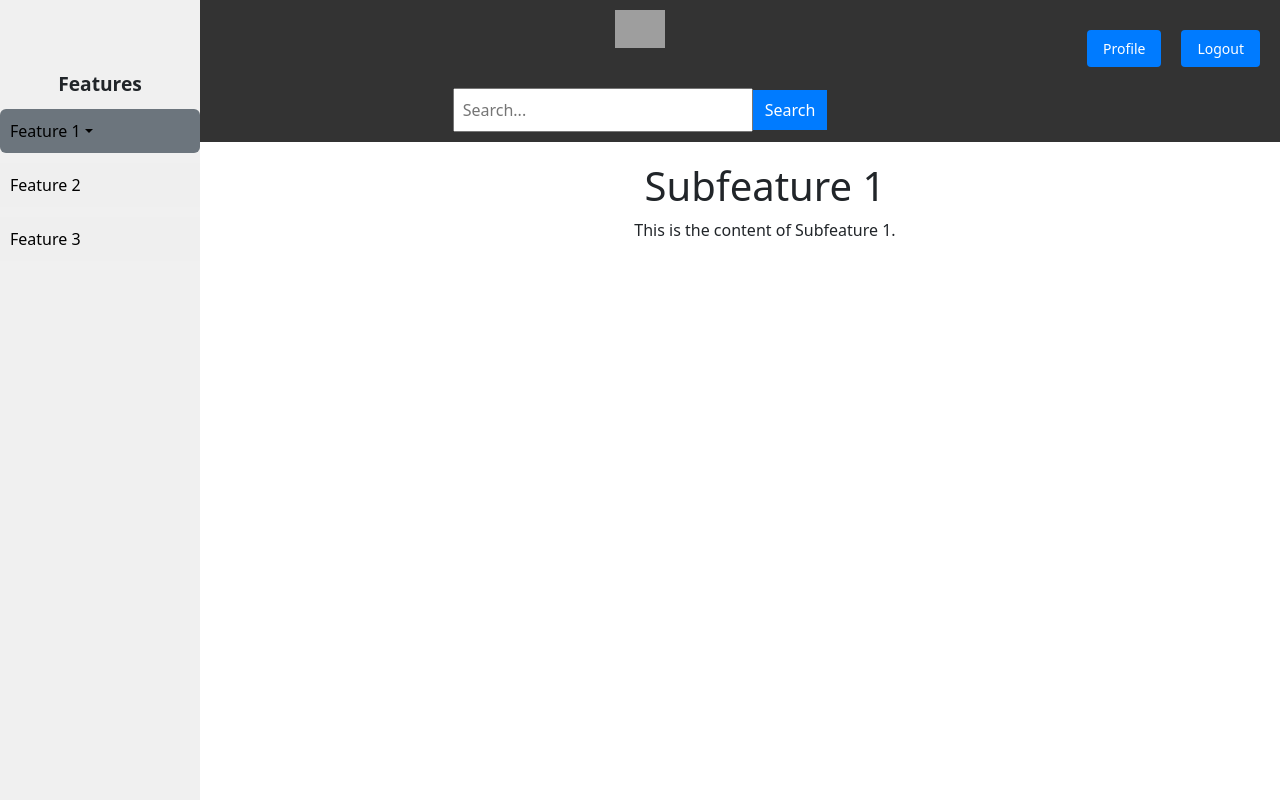
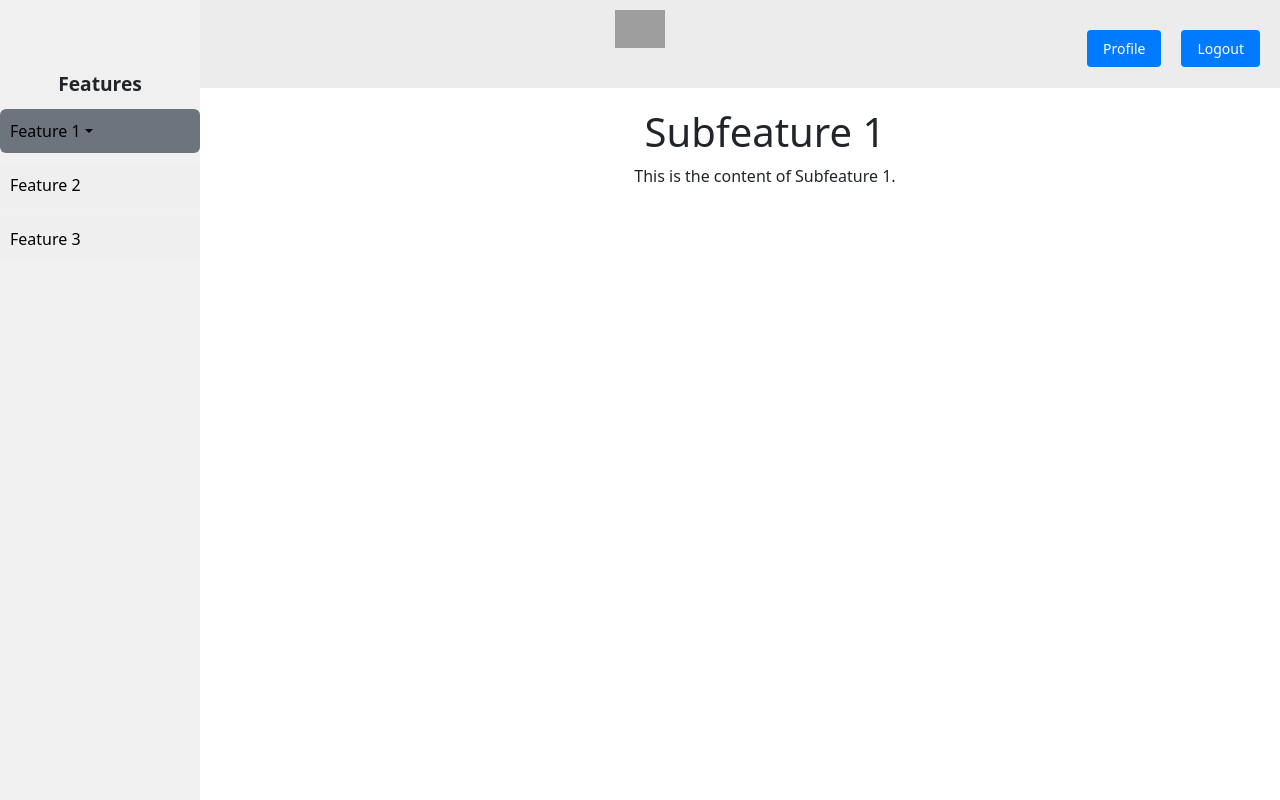
Before and after one commit to Chakridhar2555/GOV-p, a React (Create React App) app in the folder public-portal/: page /feature1/subfeature1 in a window 1280 px wide. Built offline with nearby package versions, Linux system fonts and the light colour scheme; grey boxes are pictures that could not be loaded.

Commit message:
removed search bar

```diff
--- a/public-portal/src/pages/Navbar.css
+++ b/public-portal/src/pages/Navbar.css
@@ -3,7 +3,7 @@
   justify-content: center;
   align-items: center;
   padding: 10px 20px;
-    background-color: #333;
+  background-color: #ececec; /* Light blue background */
   color: white;
 }
 
@@ -29,14 +29,18 @@
 .search-input {
   padding: 8px;
   font-size: 16px;
+  border: 1px solid #ddd; /* Light grey border */
+  border-radius: 4px;
 }
 
 .search-button {
   padding: 8px 12px;
-    background-color: #007bff;
+  background-color: #34c759; /* Green background */
   color: white;
   border: none;
+  border-radius: 4px;
   cursor: pointer;
+  margin-left: 5px; /* Space between input and button */
 }
 
 .profile-section {
@@ -48,13 +52,14 @@
 .profile-button,
 .logout-button {
   padding: 8px 12px;
-    background-color: #007bff;
+  background-color: #ff9500; /* Orange background */
   color: white;
   border: none;
+  border-radius: 4px;
   cursor: pointer;
 }
 
 .profile-button:hover,
 .logout-button:hover {
-    background-color: #0056b3;
+  background-color: #cc7a00; /* Darker orange on hover */
 }
--- a/public-portal/src/pages/Navbar.js
+++ b/public-portal/src/pages/Navbar.js
@@ -21,17 +21,14 @@ const Navbar = () => {
             className="logo"
           />
         </div>
-        <div className="search-bar">
-          {/* Search bar component */}
-          <input type="text" placeholder="Search..." className="search-input" style={{ width: '300px' }} />
-          <button className="search-button">Search</button>
+
         </div>
         <div className="profile-section">
           {/* Profile and Logout buttons */}
           <button className="profile-button">Profile</button>
           <button className="logout-button" onClick={handleLogout}>Logout</button>
         </div>
-      </div>
+
     </div>
   );
 };
```
Lines whose indentation alone changed are shown as unchanged.
